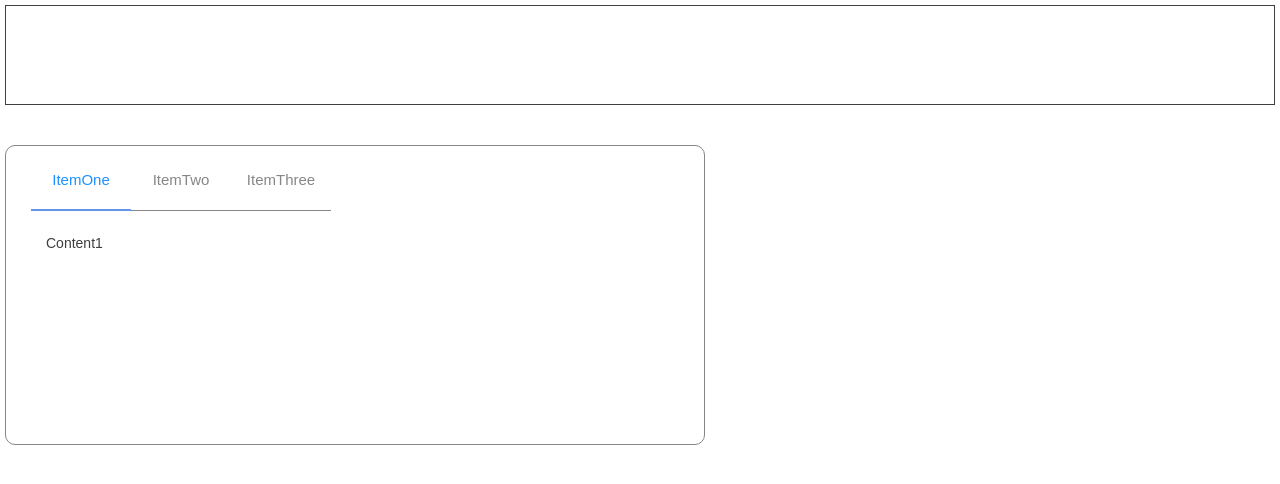
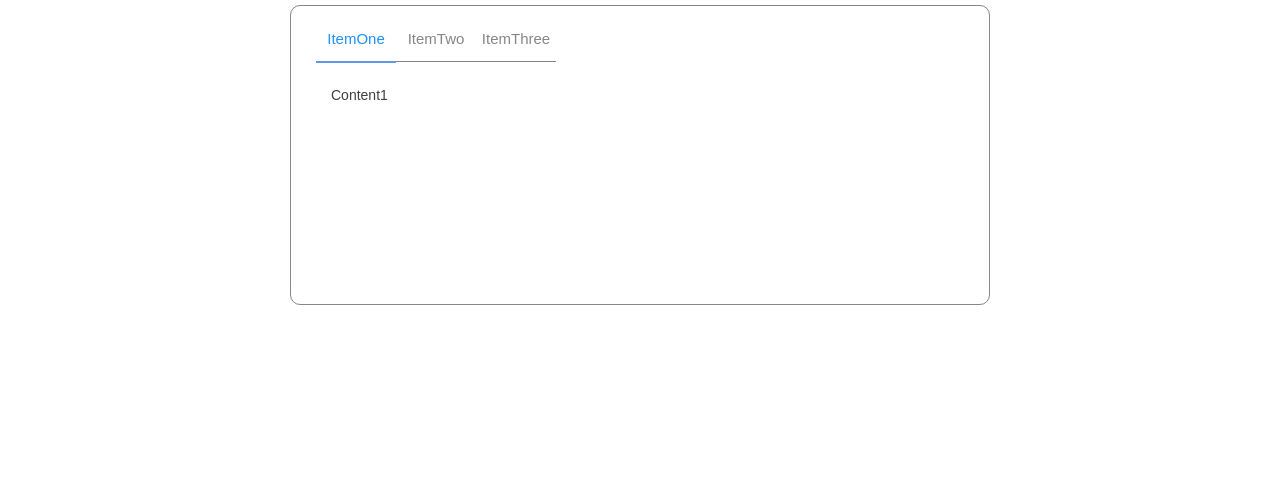
Before and after one commit to rosyloven/react-tasks, a React (Create React App) app: page / in a window 1280 px wide. Shown: the top 484 px of the page. Built offline with nearby package versions, Linux system fonts and the light colour scheme.

Commit message:
Some changes

```diff
--- a/src/App.js
+++ b/src/App.js
@@ -1,6 +1,5 @@
 import styled from "styled-components";
 import Content from "./UI/components/content/Content";
-import Header from "./UI/components/header/Header";
 
 const AppWrapper = styled.div`
   width: 100%;
@@ -13,7 +12,6 @@ const AppWrapper = styled.div`
 function App() {
   return (
     <AppWrapper>
-      <Header />
       <Content />
     </AppWrapper>
   );
--- a/src/UI/components/content/TabBar/TabBar.js
+++ b/src/UI/components/content/TabBar/TabBar.js
@@ -6,7 +6,7 @@ import { TAB_DATA } from "../../../../constants/TabBar";
 const TabBar = () => {
   const [activeTab, setActiveTab] = React.useState("id_1");
 
-  const onSetActiveTab = (activeTab) => setActiveTab(activeTab);
+  const onSetActiveTab = (activeTab) => () => setActiveTab(activeTab);
 
   return (
     <StyledTabContainer>
@@ -14,7 +14,7 @@ const TabBar = () => {
         {TAB_DATA.map((tab) => (
           <TabBarItem
             isActive={activeTab === tab.id}
-            onSetActiveTab={() => onSetActiveTab(tab.id)}
+            onSetActiveTab={onSetActiveTab(tab.id)}
             name={tab.itemName}
             key={tab.id}
           />
--- a/src/UI/components/content/TabBar/TabBarItem/TabBarItem.js
+++ b/src/UI/components/content/TabBar/TabBarItem/TabBarItem.js
@@ -2,30 +2,26 @@ import React from "react";
 import styled, { css } from "styled-components";
 
 const StyledTabBarItem = styled.div`
-  display: inline-block;
-  width: 100px;
-  height: 40px;
+  display: inline-flex;
+  width: 80px;
+  justify-content: center;
+  padding-bottom: 30px;
+  height: 20px;
   font-size: 15px;
   border-bottom: solid 1px;
   color: #868686;
+  cursor: pointer;
 
-  ${(props) =>
-    props.isActive &&
+  ${( { isActive } ) =>
+    isActive &&
     css`
       color: dodgerblue;
       border-bottom: solid 2.5px cornflowerblue;
     `};
 `;
 
-const StyledTabBarButton = styled.button`
-  color: #3f3f3f;
-  background: none;
-`;
-
 const TabBarItem = ({ name, onSetActiveTab, isActive }) => (
-  <StyledTabBarButton onClick={onSetActiveTab}>
-    <StyledTabBarItem isActive={isActive}>{name}</StyledTabBarItem>
-  </StyledTabBarButton>
+    <StyledTabBarItem onClick={onSetActiveTab} isActive={isActive}>{name}</StyledTabBarItem>
 );
 
 export default TabBarItem;
--- a/src/UI/components/content/TabBar/views.js
+++ b/src/UI/components/content/TabBar/views.js
@@ -7,6 +7,7 @@ export const StyledTabContainer = styled.div`
   max-width: 700px;
   border: 1px solid #868686;
   border-radius: 10px;
+  margin: auto;
 `;
 export const StyledTabItems = styled.div`
   margin: 25px 0px 25px 25px;
--- a/src/UI/components/header/Header.js
+++ /dev/null
@@ -1,15 +0,0 @@
-import React from "react";
-import styled from "styled-components";
-
-const StyledHeader = styled.div`
-  width: 100%;
-  height: 100px;
-  border: 1px solid #3f3f3f;
-  margin-bottom: 40px;
-`;
-
-const Header = () => {
-  return <StyledHeader />;
-};
-
-export default Header;
```
